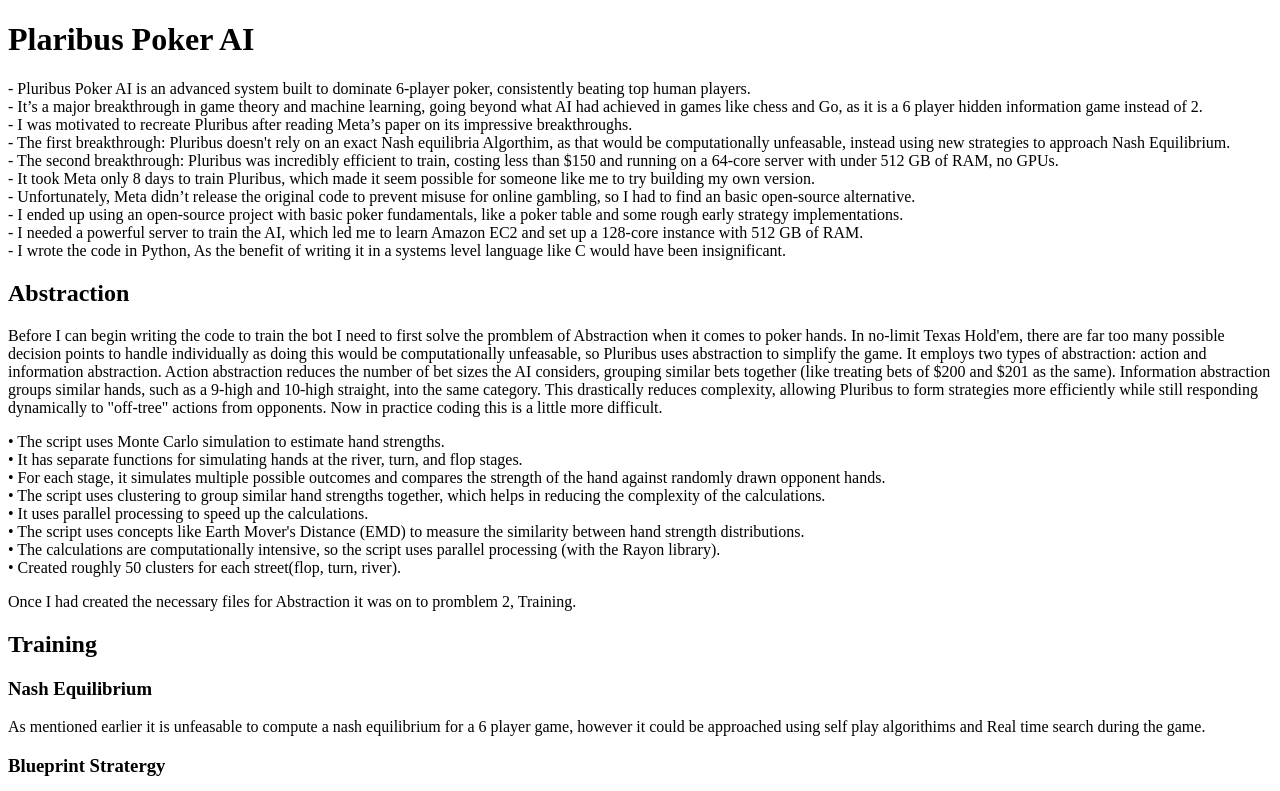
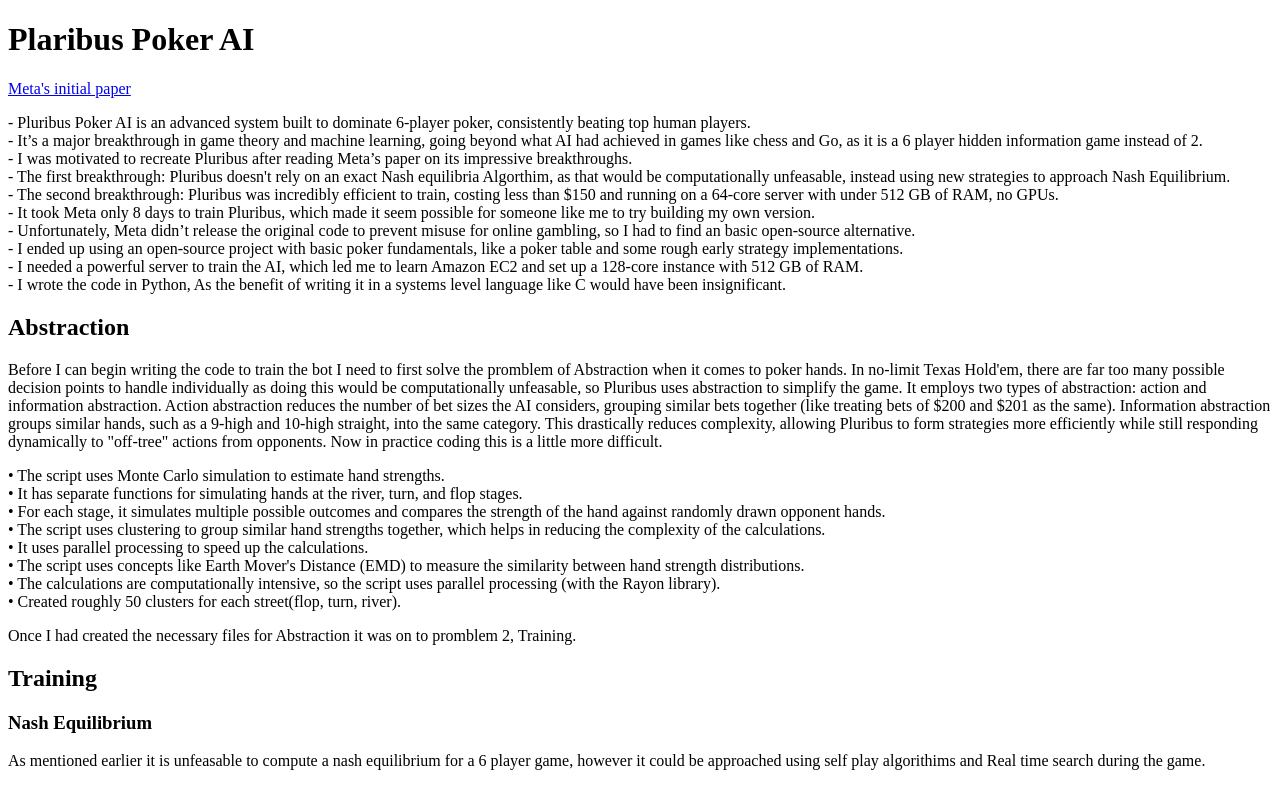
Before and after one commit to ahmadyaryeet/Personal_website, a React (Create React App) app: page /plaribus-poker-ai in a window 1280 px wide. Shown: the top 791 px of the page. Built offline with nearby package versions, Linux system fonts and the light colour scheme; the HTML template or start-up script is replaced by a standard one.

Commit message:
Update Plaribus_page.js

```diff
--- a/src/components/Plaribus_page.js
+++ b/src/components/Plaribus_page.js
@@ -5,6 +5,8 @@
   return (
     <div className="project-page">
       <h1>Plaribus Poker AI</h1>
+      <a href="https://ai.meta.com/blog/pluribus-first-ai-to-beat-pros-in-6-player-poker/" target="_blank">Meta's initial paper</a>
+
       <p>
       - Pluribus Poker AI is an advanced system built to dominate 6-player poker, consistently beating top human players.<br></br>
       - It’s a major breakthrough in game theory and machine learning, going beyond what AI had achieved in games like chess and Go, as it is a 6 player hidden information game instead of 2.<br></br>
```
